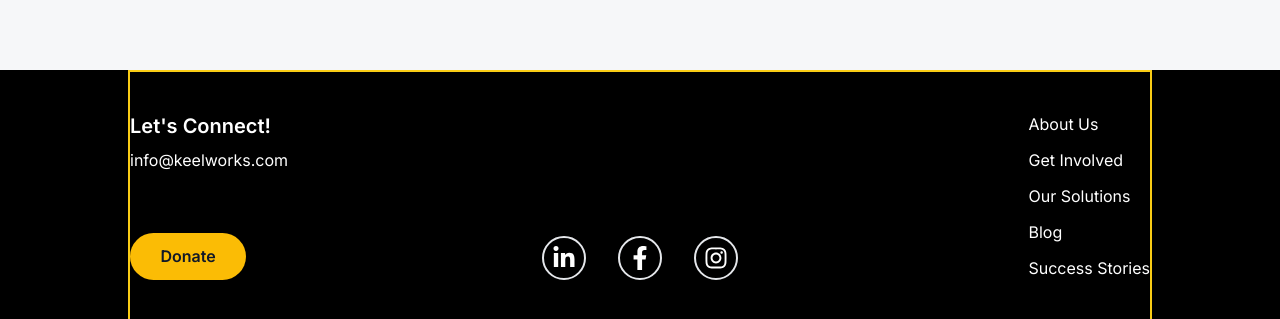
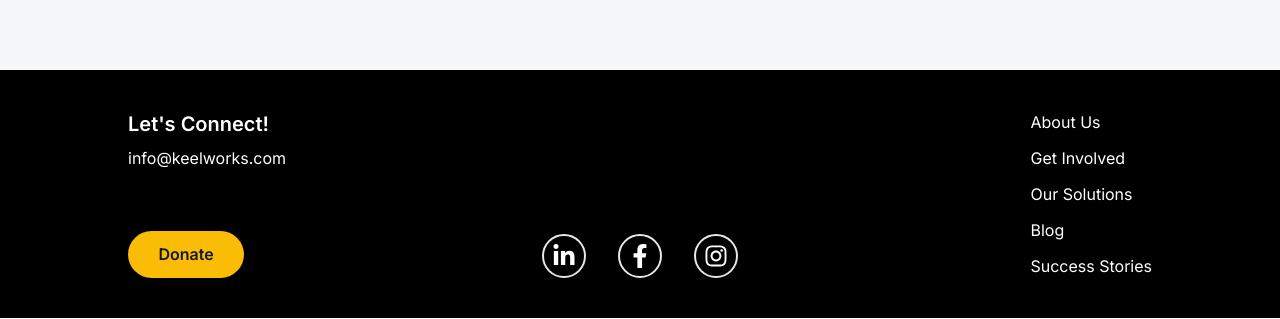
Before and after one commit to keelworks/keelworks-website, a React (Vite) app: page / in a window 1280 px wide. Shown: the part 2381-2700 px from the top of the page. Built offline with nearby package versions, Linux system fonts and the light colour scheme.

Commit message:
merging develop into feature/sub-nav-footer

```diff
--- a/src/Components/Footer/Footer.jsx
+++ b/src/Components/Footer/Footer.jsx
@@ -5,7 +5,7 @@ const Footer = () => {
   return (
     <footer className="bg-black text-white grid grid-cols-1 place-items-center">
       <div className="w-full max-w-[3000px]">
-        <div className="grid grid-cols-1 md:grid-cols-3 md:order-1 place-items-center gap-8 py-6 md:py-10 mx-[4rem] md:mx-[4rem] lg:mx-[8rem] border-2 border-yellow-400">
+        <div className="grid grid-cols-1 md:grid-cols-3 md:order-1 place-items-center gap-8 py-6 md:py-10 mx-[4rem] md:mx-[4rem] lg:mx-[8rem]">
           <div className="h-full w-full flex flex-row md:flex-col justify-between md:place-self-start items-center md:items-start gap-8">
             <div>
               <h1 className="mb-2 text-xl font-semibold">Let's Connect!</h1>
```
